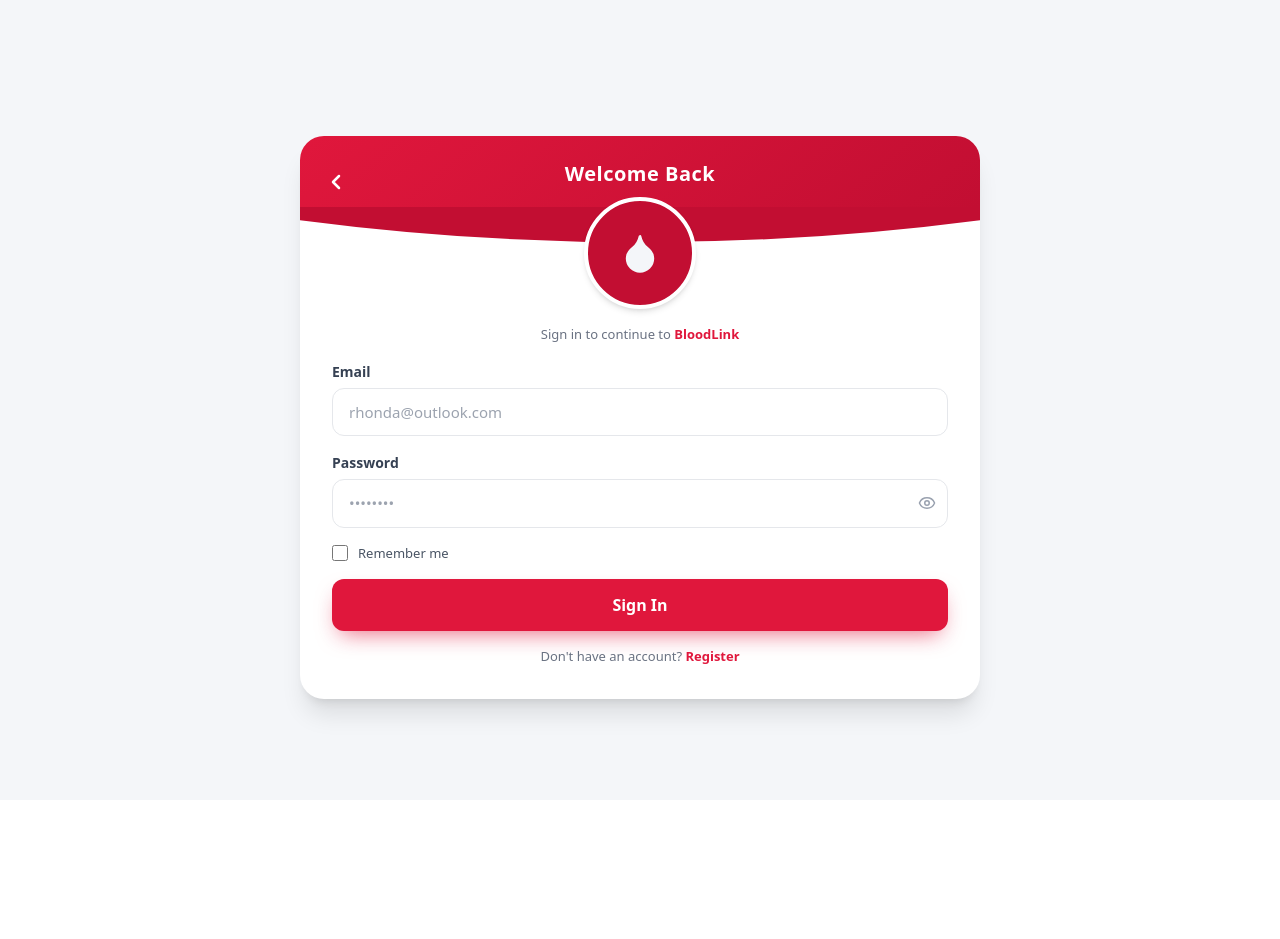
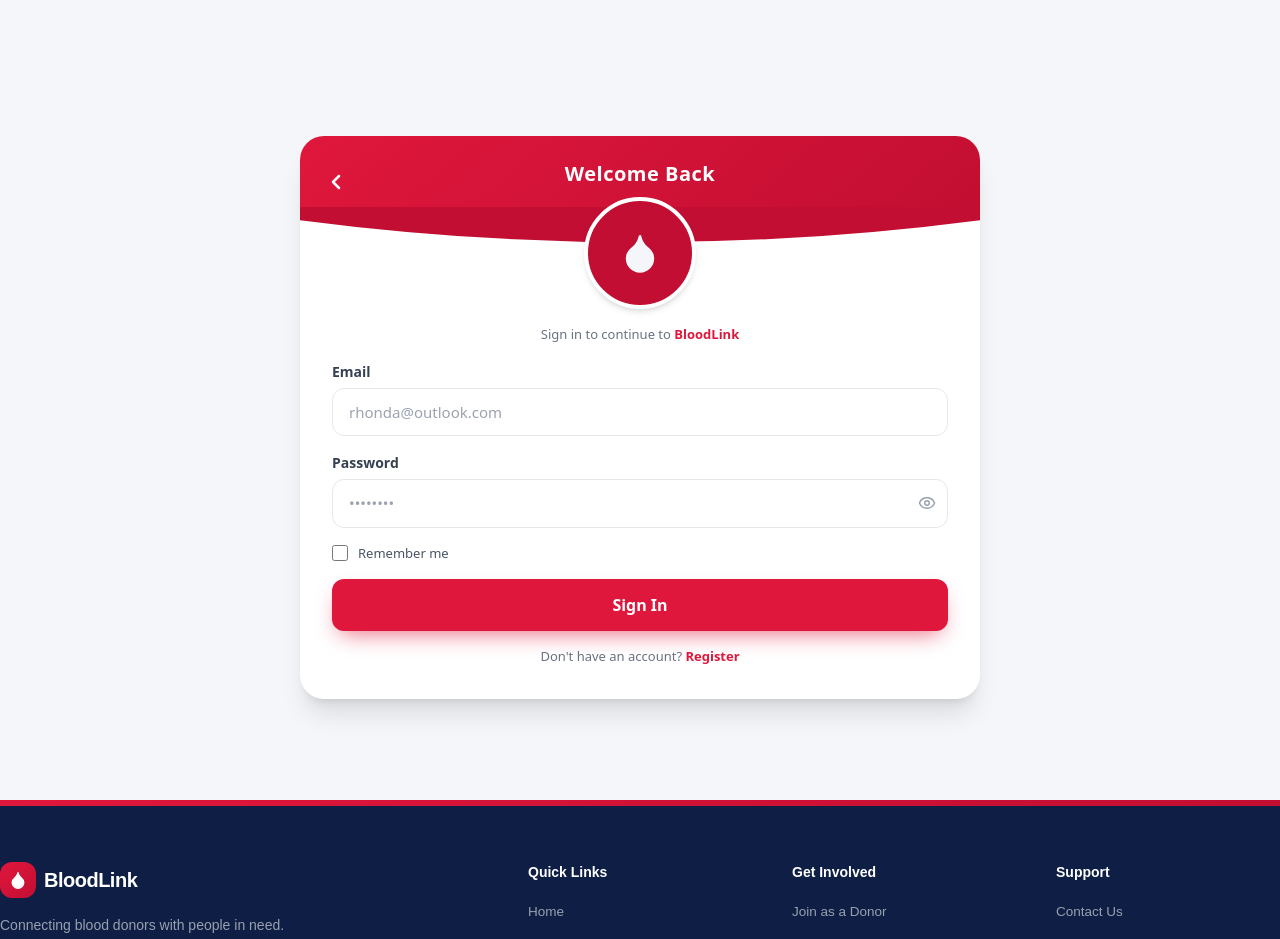
Before and after one commit to fatematz/BloodLink, a Next.js app: page /auth/signin in a window 1280 px wide. Shown: the top 939 px of the page. Before the commit the page ends 800 px from the top, so only its background shows below. Built offline with nearby package versions, Linux system fonts and the light colour scheme.

Commit message:
Update layout.js

```diff
--- a/src/app/layout.js
+++ b/src/app/layout.js
@@ -1,5 +1,8 @@
 import { Geist, Geist_Mono } from "next/font/google";
 import "./globals.css";
+
+import Footer from "@/components/Footer";
+
 
 const geistSans = Geist({
   variable: "--font-geist-sans",
@@ -22,7 +25,11 @@ export default function RootLayout({ children }) {
       lang="en"
       className={`${geistSans.variable} ${geistMono.variable} h-full antialiased`}
     >
-      <body className="min-h-full flex flex-col">{children}</body>
+      <body className="min-h-full flex flex-col">
+
+
+        {children}</body>
+        <Footer/>
     </html>
   );
 }
```
